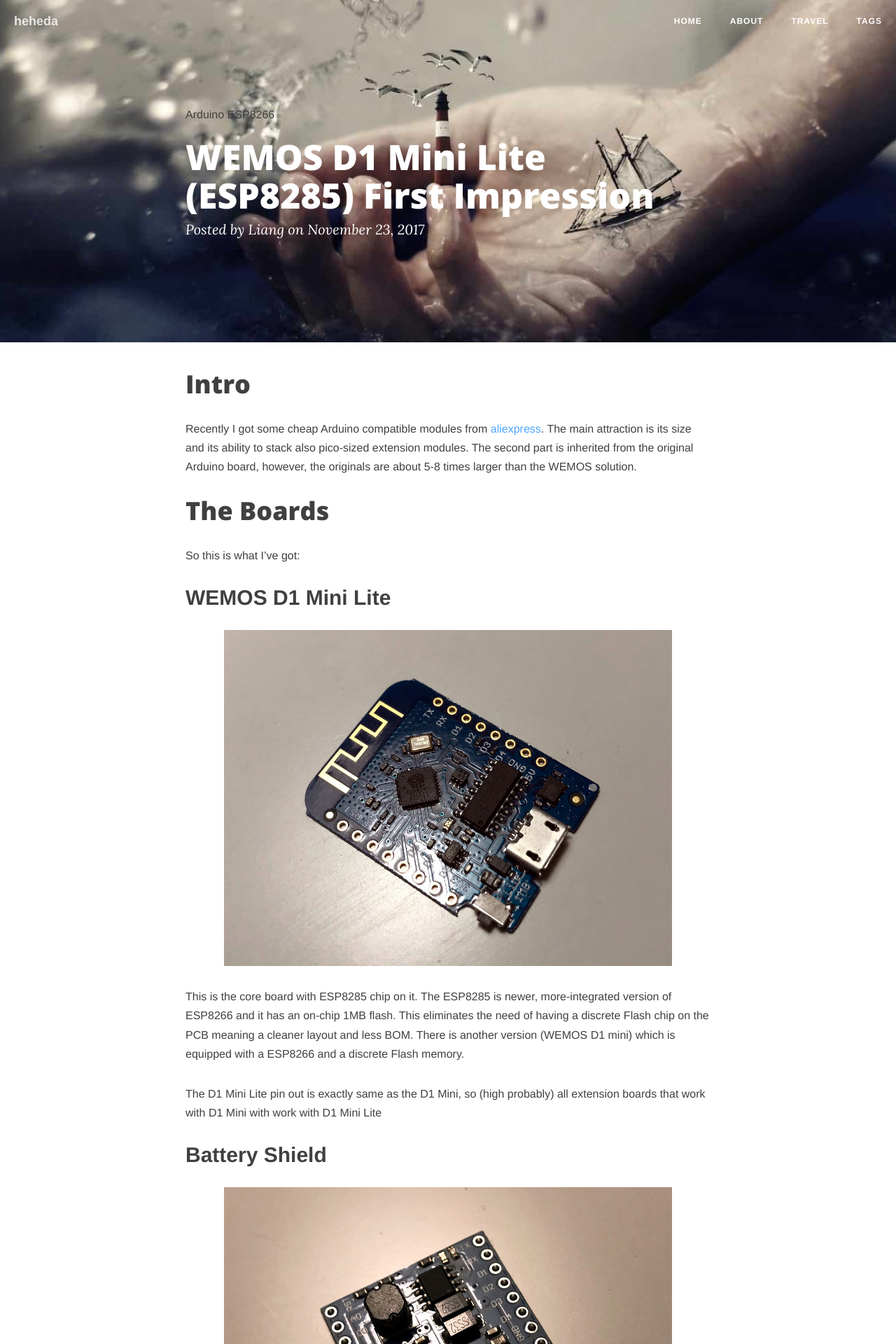
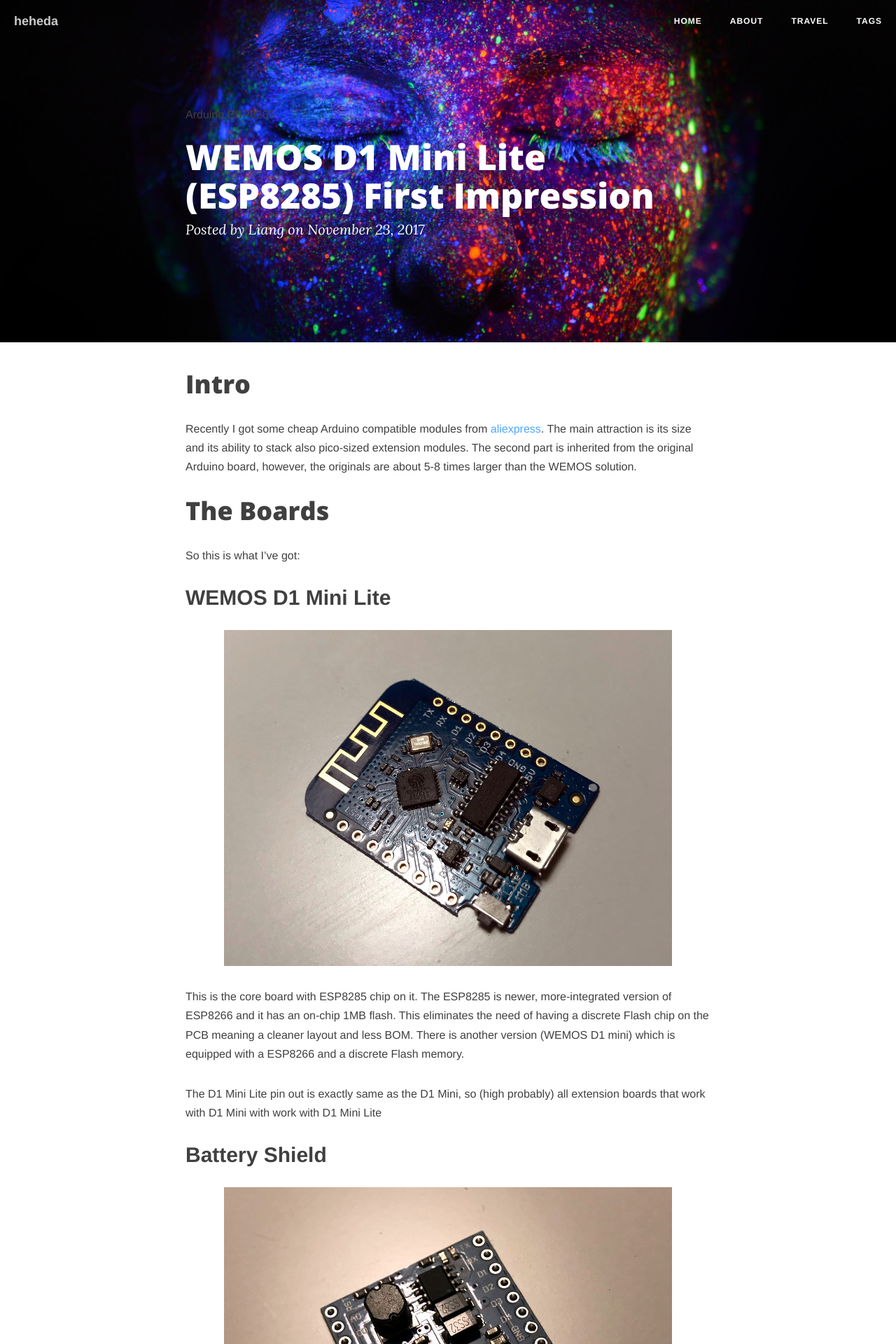
Before and after one commit to liangli2718/liangli2718.github.io, a Jekyll site: the page built from _posts/2017-11-23-wemos-d1-lite-first-impression.md, in a window 1280 px wide. Shown: the top 1920 px of the page at 70% size. Built offline with Jekyll 4.4.1, drawn with Linux system fonts in a browser that asks for light colours; nearby versions of some CDN libraries; comment, search, counter and statistics services are not loaded.

Commit message:
changed default banner for post page

```diff
--- a/_config.yml
+++ b/_config.yml
@@ -56,7 +56,7 @@
     values:
       layout: "post"
       author: "Liang"
-      header-img: "img/fantasy.jpg" # We don't want posts without a header image, that whould mean white on white
+      header-img: "img/face.jpg" # We don't want posts without a header image, that whould mean white on white
 
 
 # Analytics and webmaster tools stuff goes here
```
Also changed, not shown: img/face.jpg (added).
